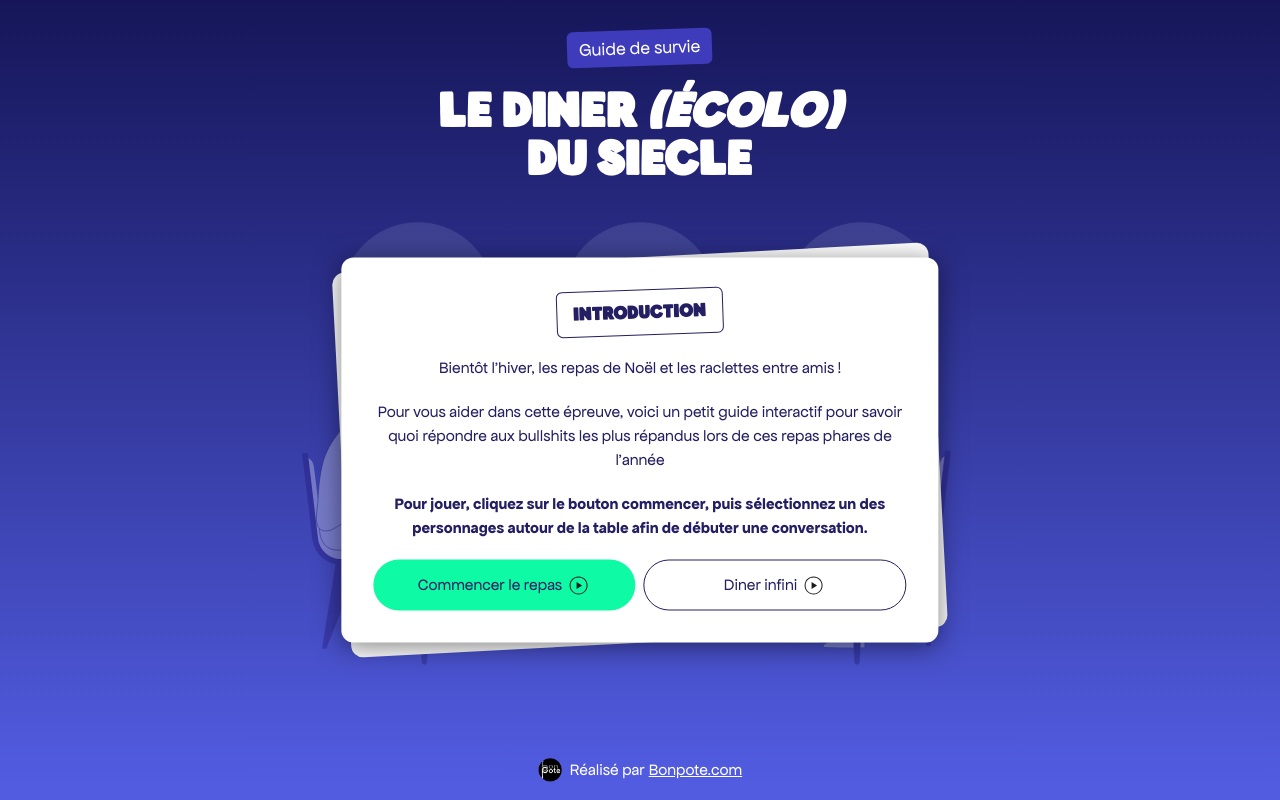
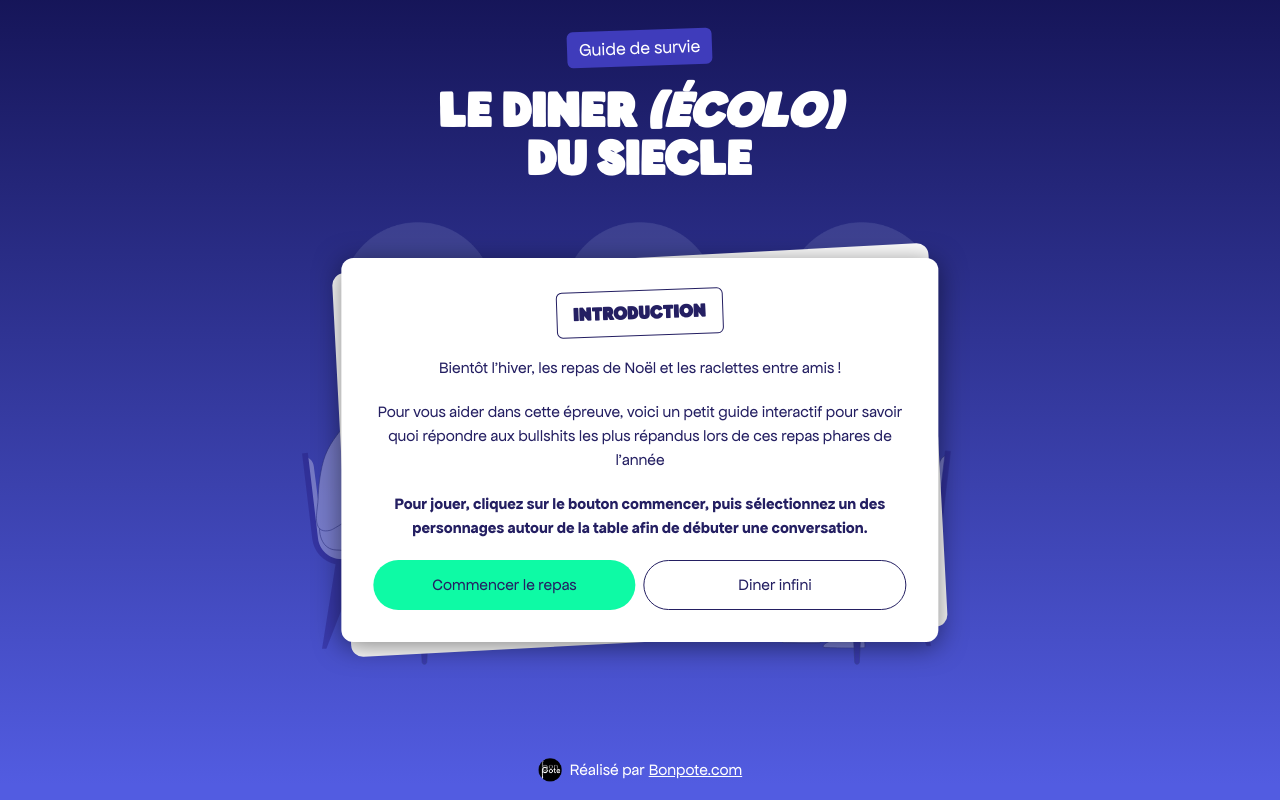
Before and after one commit to alexandre-mace/bonpote-diner-ecolo, a React (Create React App) app: page / in a window 1280 px wide. Built offline with nearby package versions, Linux system fonts and the light colour scheme.

Commit message:
Remove play circles

```diff
--- a/src/components/OnBoarding.js
+++ b/src/components/OnBoarding.js
@@ -29,13 +29,9 @@ const OnBoarding = ({setStarted, handleStartInfinite}) => (
                         <div className={"flex flex-col md:flex-row flex-wrap md:flex-nowrap justify-center"}>
                             <div onClick={() => setStarted(true)}
                                  className="inline-flex w-full cursor-pointer justify-center items-center rounded-full px-6 py-3 text-center btn-primary md:mr-1">Commencer
-                                le repas <img className="ml-1"
-                                              src={playcircle}
-                                              alt="play"/></div>
+                                le repas</div>
                             <div onClick={() => handleStartInfinite()}
-                                 className="inline-flex cursor-pointer w-full justify-center mt-2 md:mt-0 items-center rounded-full px-6 py-3 text-center btn-ternary md:ml-1">Diner infini <img className="ml-1"
-                                              src={playcircle}
-                                              alt="play"/></div>
+                                 className="inline-flex cursor-pointer w-full justify-center mt-2 md:mt-0 items-center rounded-full px-6 py-3 text-center btn-ternary md:ml-1">Diner infini</div>
                         </div>
                     </div>
             ))
```
